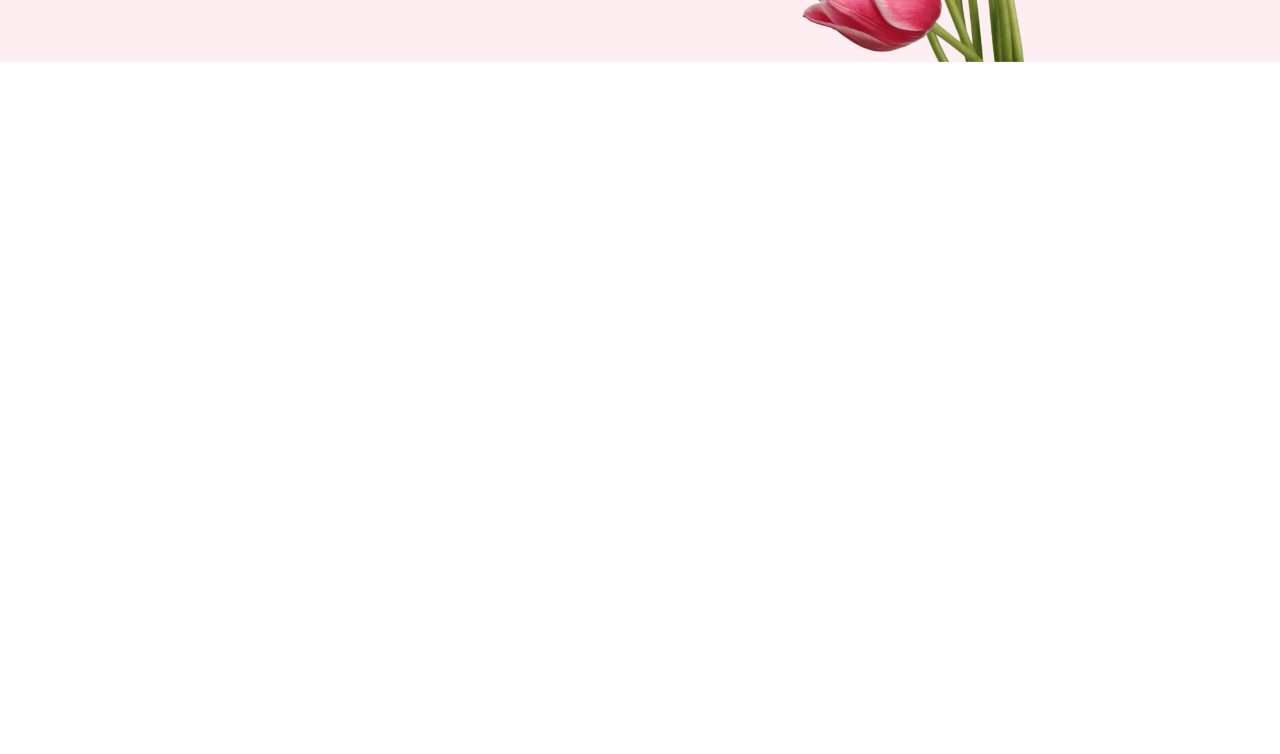
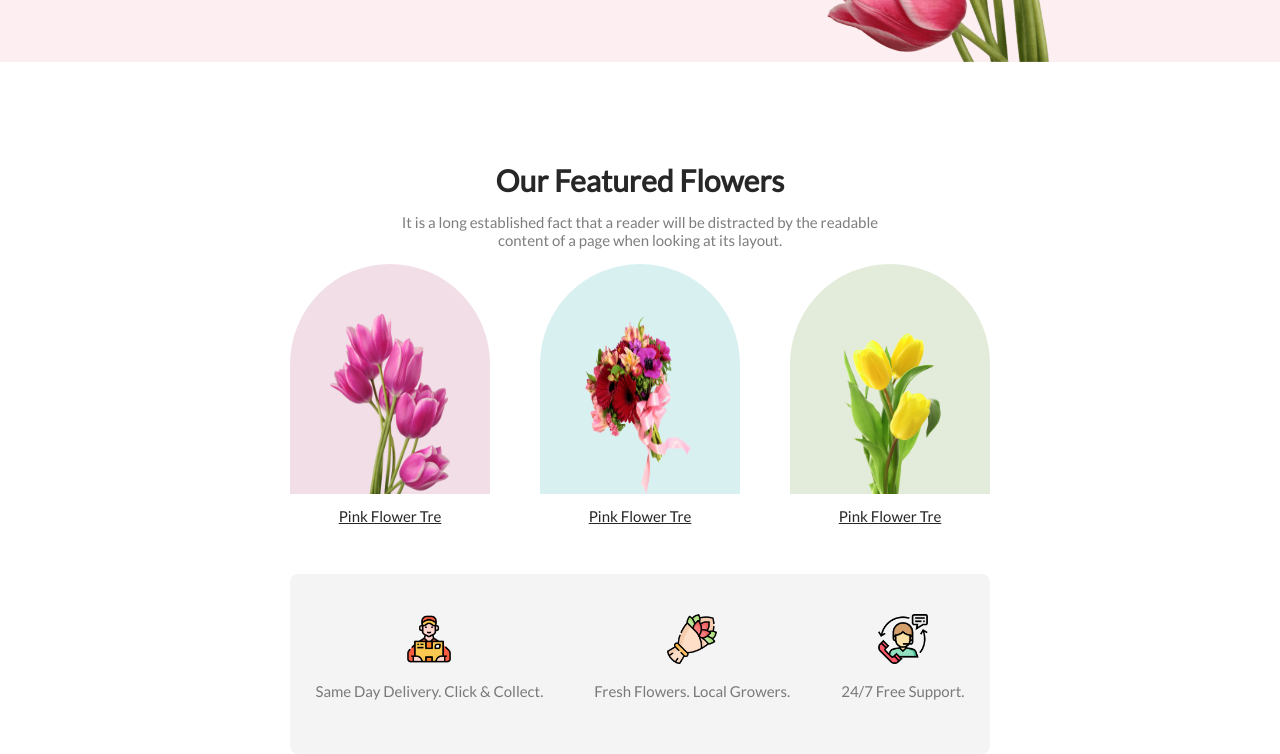
Before and after one commit to Shahidul-Islam-Jony/Assignment_01, a plain HTML site: page index.html in a window 1280 px wide. Shown: the part 458-1212 px from the top of the page. Before the commit the page ends 800 px from the top, so only its background shows below. Drawn offline with Linux system fonts and the light colour scheme.

Commit message:
featured and service section added

```diff
--- a/index.html
+++ b/index.html
@@ -19,8 +19,8 @@
         <div class="header-container">
             <div class="header-content">
                 <h1 class="header-title title">Let's make<br>beautiful flowers a<br>part of your life.</h1>
-                <p class="description">It is a long established fact that a reader will be distracted by the readable
-                    content of a page when looking at its layout. The point of using Lorem Ipsum is that it has a
+                <p class="description">It is a long established fact that a reader will be distracted by the readable <br>
+                    content of a page when looking at its layout. The point of using Lorem Ipsum is <br>that it has a
                     more-or-less normal distribution of letters.</p>
                 <button class="btn">Shop Now</button>
             </div>
@@ -30,7 +30,39 @@
 
     <!-- main section start here -->
     <main>
-
+        <!-- featured section -->
+        <div class="featured">
+            <h2 class="title">Our Featured Flowers</h2>
+            <p class="description">It is a long established fact that a reader will be distracted by the readable <br> content of a page when looking at its layout.</p>
+        </div>
+        <div class="image-container">
+            <div class="first-image">
+                <img class="image" src="/Flower Asset/pngwing 6.png" alt="">
+                <p>Pink Flower Tre</p>
+            </div>
+            <div class="second-image">
+                <img class="image" src="/Flower Asset/pngwing 5.png" alt="">
+                <p>Pink Flower Tre</p>
+            </div>
+            <div class="third-image">
+                <img class="image" src="/Flower Asset/pngwing 7.png" alt="">
+                <p>Pink Flower Tre</p>
+            </div>
+        </div>
+        <section class="service-container">
+            <div class="delevary">
+                <img class="icon" src="/Flower Asset/Group 57.png" alt="">
+                <p class="description">Same Day Delivery. Click & Collect.</p>
+            </div>
+            <div class="fresh-flower">
+                <img class="icon" src="/Flower Asset/Group 58.png" alt="">
+                <p class="description">Fresh Flowers. Local Growers.</p>
+            </div>
+            <div class="free-support">
+                <img class="icon" src="/Flower Asset/Group 59.png" alt="">
+                <p class="description">24/7 Free Support.</p>
+            </div>
+        </section>
     </main>
 
     <!-- footer section start here -->
--- a/styles/style.css
+++ b/styles/style.css
@@ -23,11 +23,16 @@ body {
 }
 
 .description {
-    width: 300px;
+    /* width: 300px; */
     margin: 15px 0px;
     color: rgba(39, 39, 39, 0.60);
     font-size: 15px;
     font-weight: 400;
+}
+
+.image {
+    width: 120px;
+    height: 180px;
 }
 
 /* header section */
@@ -51,3 +56,70 @@ body {
 .header-title {
     font-size: 50px;
 }
+
+/* featured section start here */
+.featured {
+    margin-top: 100px;
+    text-align: center;
+}
+
+.image-container {
+    display: flex;
+    gap: 50px;
+    justify-content: center;
+}
+
+.first-image {
+    border-radius: 300px 300px 0px 0px;
+    background: rgba(167, 33, 98, 0.15);
+    width: 200px;
+    height: 180px;
+    text-align: center;
+    padding-top: 50px;
+
+}
+
+.second-image {
+    border-radius: 300px 300px 0px 0px;
+    background: rgba(5, 151, 160, 0.15);
+    width: 200px;
+    height: 180px;
+    text-align: center;
+    padding-top: 50px;
+}
+
+.third-image {
+    border-radius: 300px 300px 0px 0px;
+    background: rgba(71, 125, 17, 0.15);
+    width: 200px;
+    height: 180px;
+    text-align: center;
+    padding-top: 50px;
+}
+
+.image-container p {
+    color: #272727;
+    font-size: 15px;
+    text-decoration: underline;
+    margin-top: 10px;
+}
+
+/* service section start */
+.service-container {
+    display: flex;
+    border-radius: 8px;
+    background: rgba(39, 39, 39, 0.05);
+    width: 700px;
+    height: 180px;
+    margin: auto;
+    margin-top: 80px;
+    justify-content: space-around;
+    align-items: center;
+}
+.icon{
+    height: 50px;
+    width: 50px;
+}
+.delevary ,.fresh-flower, .free-support, a{
+    text-align: center;
+}
```
